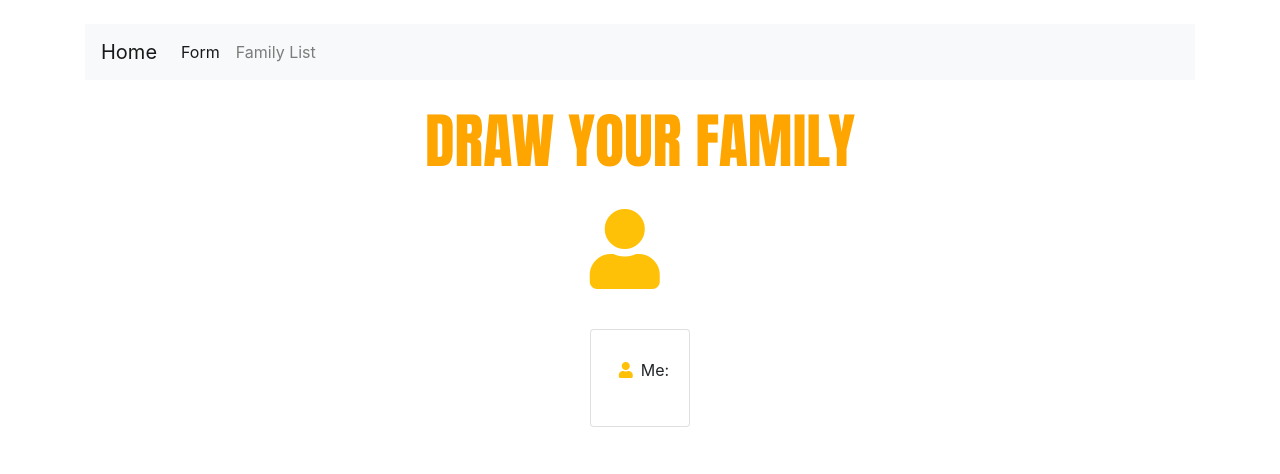
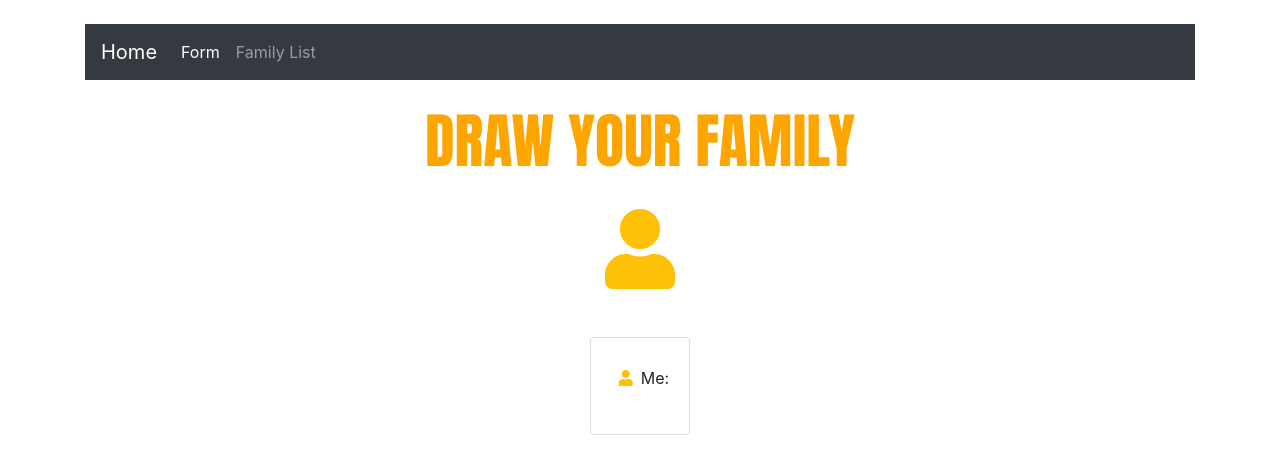
Before and after one commit to albapons/01_MVP_Family_Tree, a React (Create React App) app in the folder client/: page /tree/1 in a window 1280 px wide. Shown: the top 474 px of the page. Built offline with nearby package versions, Linux system fonts and the light colour scheme; no server answers.

Commit message:
dimecres 1

```diff
--- a/client/src/App.js
+++ b/client/src/App.js
@@ -52,7 +52,22 @@ class App extends Component {
     return (
       <div className="container my-4">
         <Router>
-          <nav className="navbar navbar-expand-lg navbar-light bg-light justify-content-right">
+          <nav class="navbar navbar-expand-lg navbar-dark bg-dark">
+            <Link to="/" className="navbar-brand">
+              Home
+            </Link>
+            <button
+              class="navbar-toggler"
+              type="button"
+              data-toggle="collapse"
+              data-target="#navbarTogglerDemo02"
+              aria-controls="navbarTogglerDemo02"
+              aria-expanded="false"
+              aria-label="Toggle navigation"
+            >
+              <span class="navbar-toggler-icon"></span>
+            </button>
+            {/* <nav className="navbar navbar-expand-lg navbar-light bg-light justify-content-right">
             <Link to="/" className="navbar-brand">
               Home
             </Link>
@@ -66,7 +81,7 @@ class App extends Component {
               aria-label="Toggle navigation"
             >
               <span className="navbar-toggler-icon"></span>
-            </button>
+            </button> */}
 
             <div className="collapse navbar-collapse" id="navbarNav">
               <ul className="navbar-nav">
--- a/client/src/components/Tree.js
+++ b/client/src/components/Tree.js
@@ -14,14 +14,14 @@ export default function Tree() {
   }, [id]);
 
   return (
-    <div className=" container d-flex justify-content-center align-items-center my-4">
+    <div className="d-flex justify-content-center align-items-center my-4">
       <div>
         {person && (
           <div>
-            <div className="row d-flex justify-content-center">
-              <div className="col">
+            <div className="d-flex flex-row d-flex justify-content-center">
+              <div className="d-flex flex-column text-center">
                 <i className="fas fa-user text-warning my-2 fa-5x"></i>
-                <p className="my-2">
+                <p className="my-2  text-center">
                   {" "}
                   {person.firstName} {person.lastName}
                 </p>
@@ -29,9 +29,9 @@ export default function Tree() {
             </div>
 
             {person.parents?.length && (
-              <div className="row d-flex justify-content-center">
+              <div className="d-flex flex-row justify-content-between">
                 {person.parents[0] && (
-                  <div className="col">
+                  <div className="d-flex flex-column text-center">
                     <i className="fas fa-user text-warning my-2 fa-5x "></i>
                     <p className="my-2">
                       {person.parents[0].firstName} {person.parents[0].lastName}
@@ -39,8 +39,8 @@ export default function Tree() {
                   </div>
                 )}
                 {person.parents[1] && (
-                  <div className="col">
-                    <i className="fas fa-user text-warning my-2 fa-5x"></i>
+                  <div className="d-flex flex-column  text-center">
+                    <i className="fas fa-user text-warning text-center my-2 fa-5x"></i>
                     <p className="my-2">
                       {person.parents[1]?.firstName}{" "}
                       {person.parents[1]?.lastName}
```
